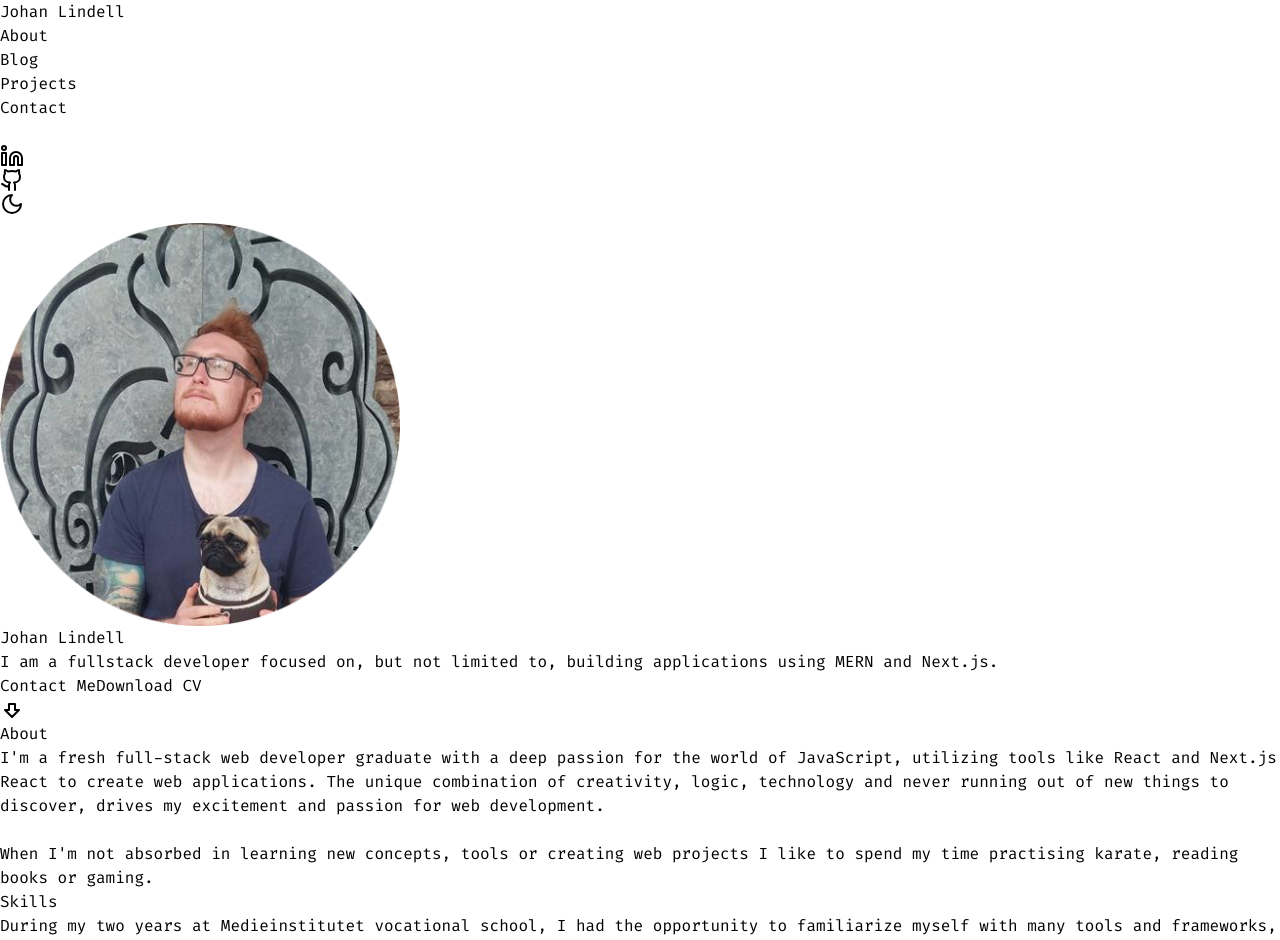
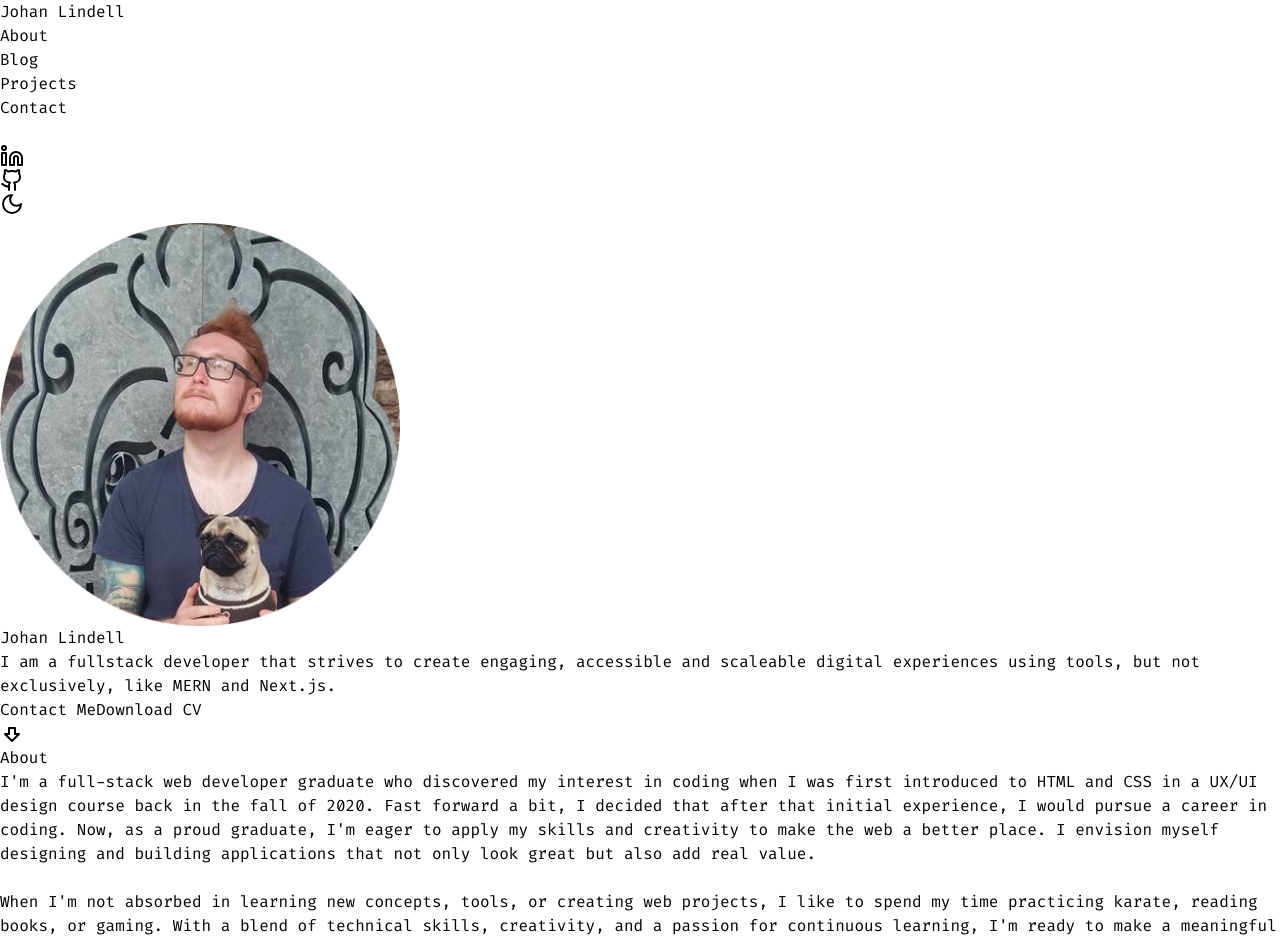
Before and after one commit to Lokacitron123/johans-portfolio-website, a Next.js app: page / in a window 1280 px wide. Shown: the top 940 px of the page. Built offline with nearby package versions, Linux system fonts and the light colour scheme.

Commit message:
Text changes

```diff
--- a/src/app/blogs/page.tsx
+++ b/src/app/blogs/page.tsx
@@ -3,8 +3,11 @@ import { SectionHeading } from "../components/ui/Heading";
 
 export default function Blogs() {
   return (
-    <section>
+    <section className='h-screen  mx-auto'>
       <SectionHeading title='Blogs' />
+      <div className=' flex flex-col items-center justify-center'>
+        <p>Sorry, no blogs available. Please come by later.</p>
+      </div>
     </section>
   );
 }
--- a/src/app/components/pageHeader/Pageheader.tsx
+++ b/src/app/components/pageHeader/Pageheader.tsx
@@ -44,8 +44,9 @@ export default function Pageheader() {
           Johan <span className='text-red-600/90'>Lindell</span>
         </h1>
         <p className='text-center max-w-lg'>
-          I am a fullstack developer focused on, but not limited to, building
-          applications using MERN and Next.js.
+          I am a fullstack developer that strives to create engaging, accessible
+          and scaleable digital experiences using tools, but not exclusively,
+          like MERN and Next.js.
         </p>
         <nav
           className='flex flex-col sm:flex-row justify-center items-center gap-3 px-4  mt-10 text-lg font-medium  '
--- a/src/app/sections/About.tsx
+++ b/src/app/sections/About.tsx
@@ -15,18 +15,22 @@ export default function About() {
       }}
     >
       <SectionHeading title='About' />
-      <p className='mb-3  '>
-        I&apos;m a fresh full-stack web developer graduate with a deep passion
-        for the world of JavaScript, utilizing tools like React and Next.js
-        React to create web applications. The unique combination of creativity,
-        logic, technology and never running out of new things to discover,
-        drives my excitement and passion for web development.
+      <p className='mb-3 '>
+        I&apos;m a full-stack web developer graduate who discovered my interest
+        in coding when I was first introduced to HTML and CSS in a UX/UI design
+        course back in the fall of 2020. Fast forward a bit, I decided that
+        after that initial experience, I would pursue a career in coding. Now,
+        as a proud graduate, I&apos;m eager to apply my skills and creativity to
+        make the web a better place. I envision myself designing and building
+        applications that not only look great but also add real value.
       </p>
       <br />
-      <p className='mb-3  '>
-        When I&apos;m not absorbed in learning new concepts, tools or creating
-        web projects I like to spend my time practising karate, reading books or
-        gaming.
+      <p className='mb-3 '>
+        When I&apos;m not absorbed in learning new concepts, tools, or creating
+        web projects, I like to spend my time practicing karate, reading books,
+        or gaming. With a blend of technical skills, creativity, and a passion
+        for continuous learning, I&apos;m ready to make a meaningful impact in
+        the world of web development.
       </p>
     </motion.article>
   );
```
